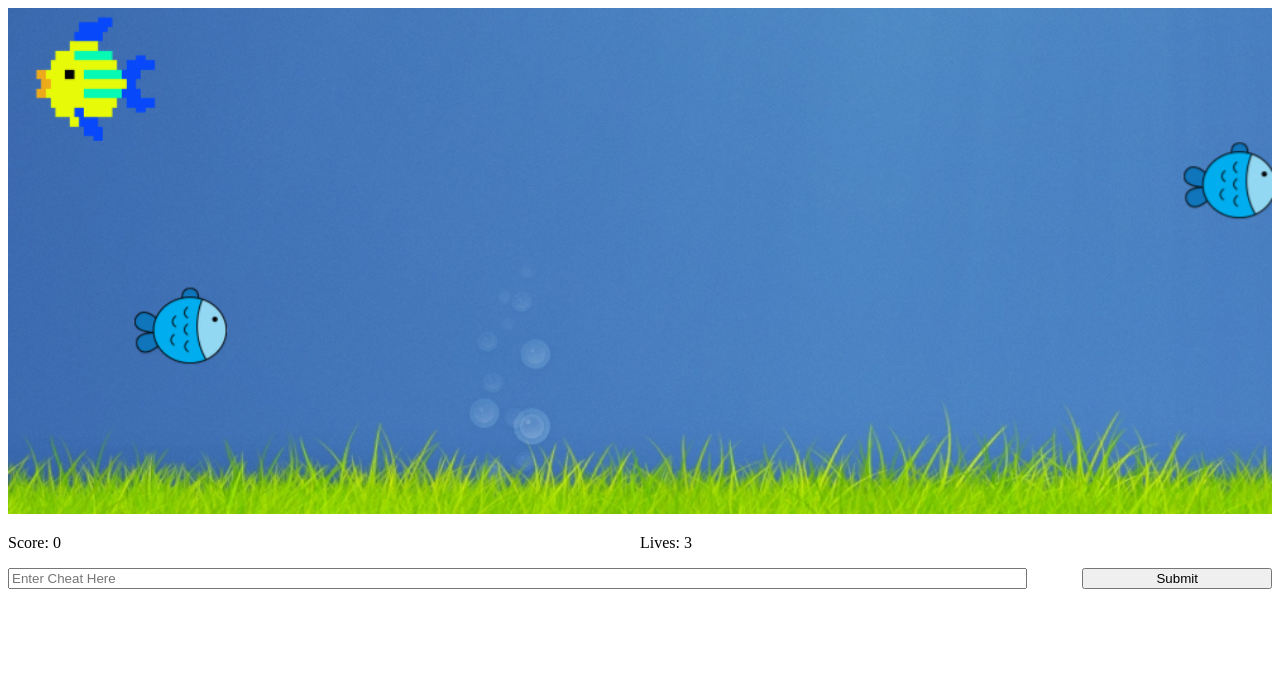
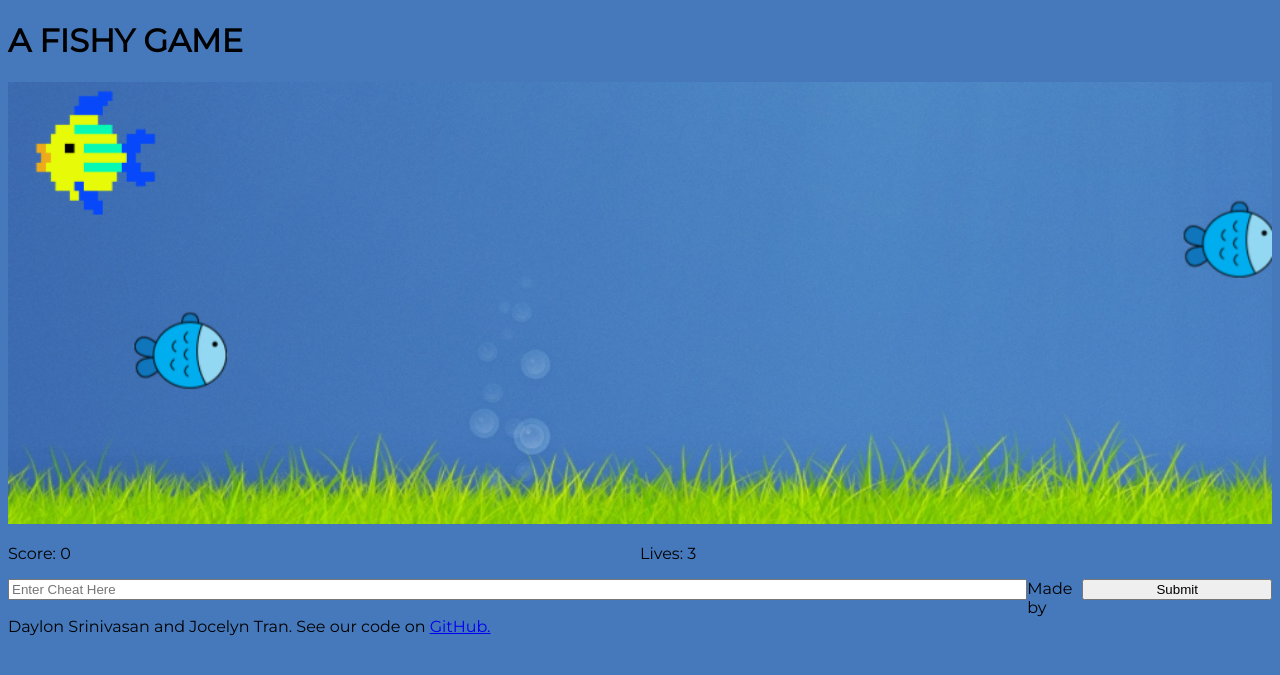
Before and after one commit to DaylonSrinivasan/supreme-fiesta, a PHP site: page / in a window 1280 px wide. Shown: the top 675 px of the page. Run offline with PHP 8.4, Linux system fonts and the light colour scheme; some libraries are stand-ins or nearby versions.

Commit message:
added some A1 styling

```diff
--- a/index.php
+++ b/index.php
@@ -1,5 +1,16 @@
 <!DOCTYPE html>
 <html>
+
+<head>
+
+    <!-- Font -->
+  <link rel="stylesheet" type="text/css" href="https://fonts.googleapis.com/css?family=Montserrat">
+
+  <!-- Styles -->
+    <link href="./style.css" rel="stylesheet" media="screen">
+
+</head>
+
 <body>
   <!-- dependencies -->
 
@@ -17,9 +28,9 @@
   <img id="bubble" width="32" height="32" src="images/bubble.png" hidden>
   <img id="background" src="images/background2.jpg" hidden>
 
+  <h1>A FISHY GAME</h1>
 
-
-  <canvas id="myCanvas" style="width:100%" width="1000" height = "400">
+  <canvas id="myCanvas" style="width:100%" width="1000" height = "350">
   style="border:1px solid #d3d3d3;">
   Your browser does not support the HTML5 canvas tag.
   </canvas>
@@ -40,6 +51,10 @@
     <p style="float: center" id="result"></p>
   </div>
 
+  <div>
+  <p>Made by Daylon Srinivasan and Jocelyn Tran. See our code on <a href="https://github.com/DaylonSrinivasan/supreme-fiesta" target="_blank" style="text-decoration: underline;">GitHub.</a></p>
+  </div>
+
   <!-- include javascript files -->
   <script type="text/javascript" src="js/values.js"></script>
   <script type="text/javascript" src="js/game.js"></script>
--- /dev/null
+++ b/style.css
@@ -0,0 +1,7 @@
+body{
+	background-color: #4579BB;
+}
+
+h1, h2, h3, h4, h5, h6, p {
+	font-family: 'Montserrat', serif, sans-serif;
+}
```
